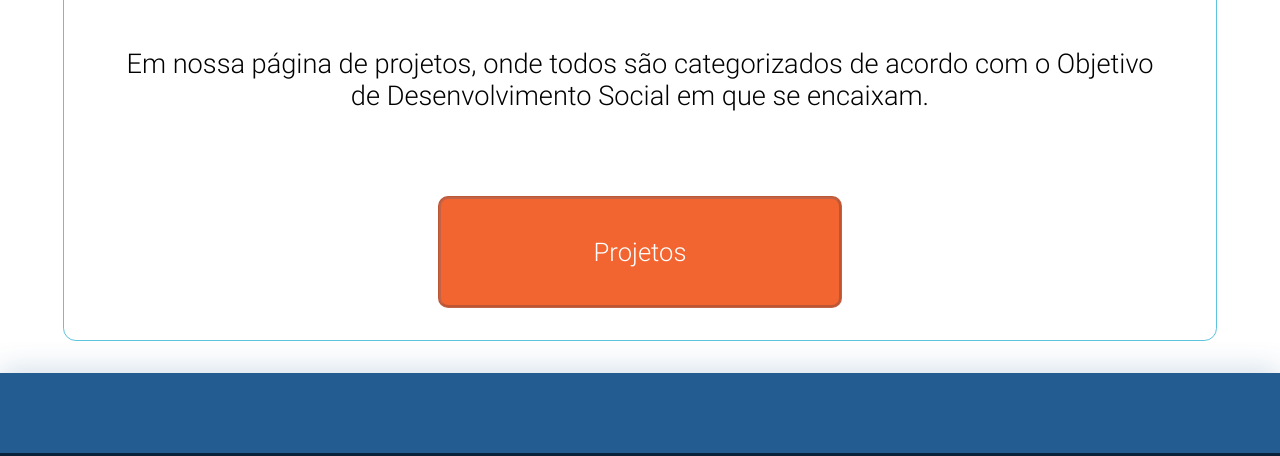
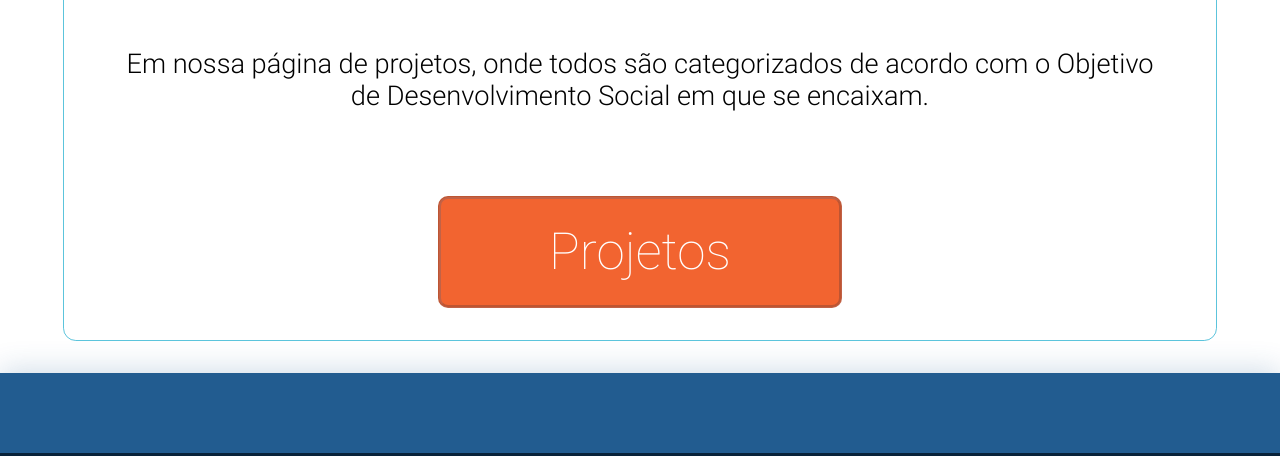
Before and after one commit to Luansr01/project-alexandria, a Django app: page / in a window 1280 px wide. Shown: the part 1779-2235 px from the top of the page. Run offline with Django 4.2, Linux system fonts and the light colour scheme.

Commit message:
Last changes

```diff
--- a/alexandria/alexandria_site/static/css/stylesheet.css
+++ b/alexandria/alexandria_site/static/css/stylesheet.css
@@ -16,8 +16,10 @@ time, mark, audio, video {
 	border: 0;
 	font-size: 100%;
 	font: inherit;
-	vertical-align: baseline;
+  vertical-align: baseline;
 }
+
+
 
 @font-face {
   font-family: 'roboto';
@@ -31,7 +33,7 @@ time, mark, audio, video {
   font-weight: 200;
 }
 @font-face {
-  font-family: 'roboto';
+  font-family: 'roboto-thin';
   src: local('Roboto-Thin'),
         url('../fonts/Roboto-Thin.ttf') format("truetype");
   font-weight: lighter;
@@ -304,8 +306,8 @@ hr {
 .title{
   margin: 3vh;
   font-size: calc(var(--fontSize) * 0.0336);
-  font-family: roboto;
-  font-weight: 500;
+  font-family: 'roboto';
+  font-weight: 200;
 
   color: var(--medium);
 
@@ -395,10 +397,10 @@ hr {
 .link-button{
   background-color: var(--button);
   width: 35%; height: 7rem;
-  font-size: calc(var(--fontSize) * 0.02);
+  font-size: calc(var(--fontSize) * 0.04);
   margin: 2rem;
-  font-family: roboto;
-  font-weight: 200;
+  font-family: 'roboto-thin';
+  font-weight: lighter;
   color: white;
   border: 3px groove var(--shadow);
   border-radius: 10px;
@@ -552,6 +554,8 @@ hr {
   align-items: center;
   gap: 1vw;
 
+
+
   min-width: 100%;
   width: 100%;
   margin: 0 auto;
@@ -574,6 +578,8 @@ hr {
   height: fit-content;
   max-width: 100vw;
 
+
+
 }
 
 .project-images button{
@@ -588,6 +594,10 @@ hr {
   cursor: pointer;
 
   transition: 200ms;
+
+  overflow: hidden;
+  border-radius: 1rem;
+
 
 }
 
@@ -607,7 +617,9 @@ hr {
 
 .closed-image{
   width: calc(100% / 3);
-  transform: scale(.7)
+  transform: scale(.7);
+
+
 }
 
 
@@ -635,7 +647,7 @@ hr {
 
 .project-ods, .project-city, .project-cause{
   /* font-style: italic; */
-  text-decoration: underline .1vw solid grey;
+  text-decoration: underline .01vw solid grey;
   color: var(--dark);
   font-weight: 200;
   font-size: min(calc(var(--fontSize) * 0.025), 3vw);
```
Also changed, not shown: alexandria/db.sqlite3.
